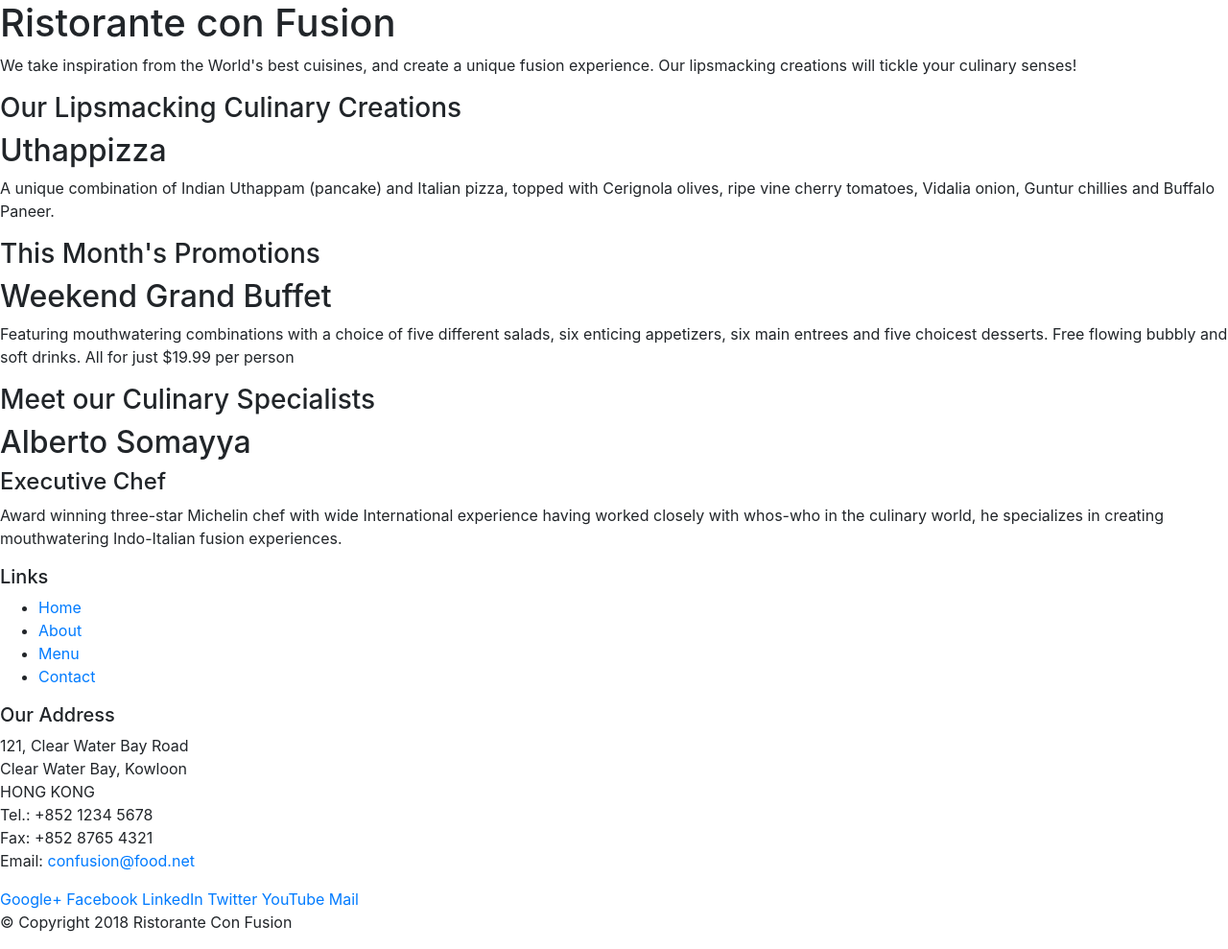
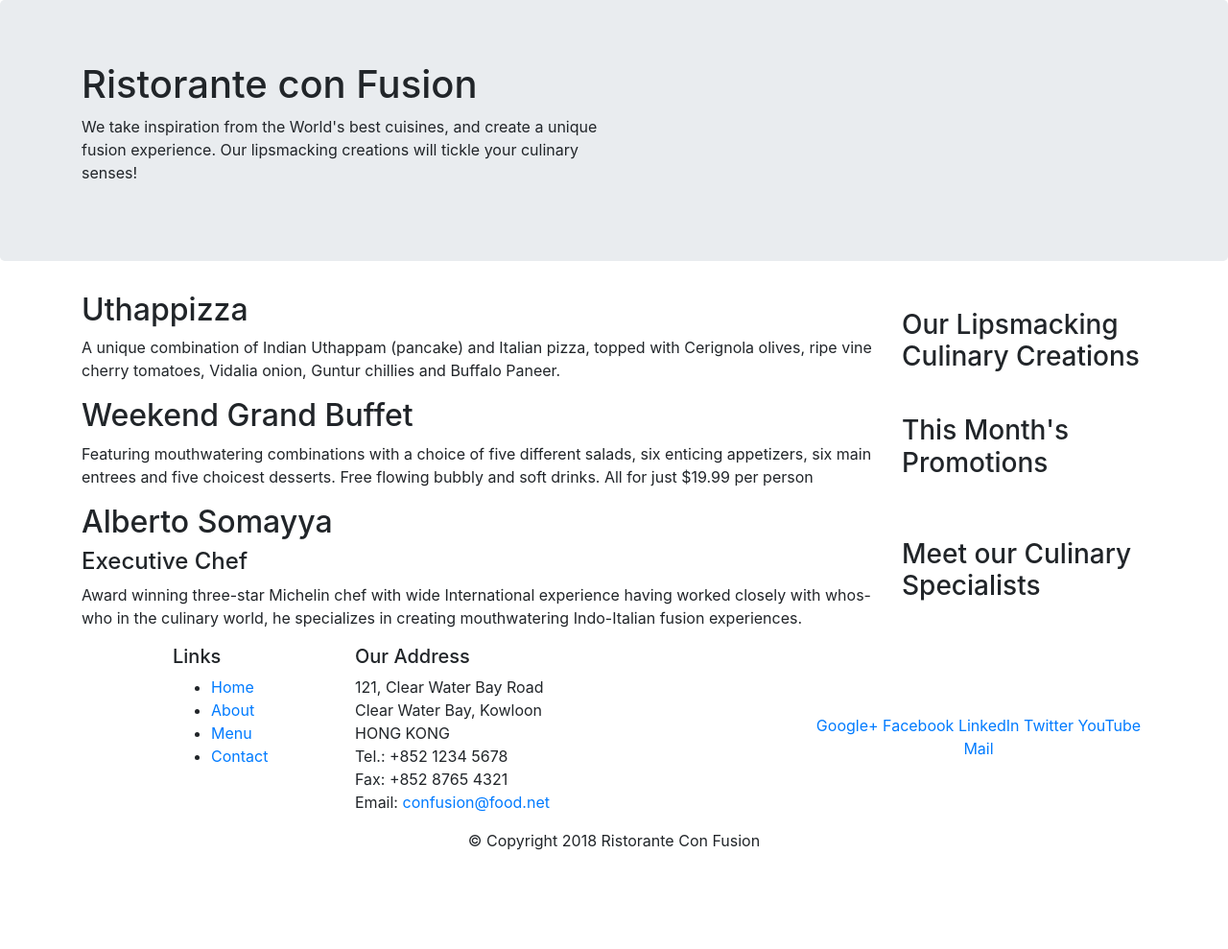
Before and after one commit to niskyB/BT-Assignment1, a website: page index.html in a window 1280 px wide. Shown: the whole page at 96% size. After the commit the page ends 904 px from the top, so only its background shows below. Drawn offline with nearby package versions, Linux system fonts and the light colour scheme.

Commit message:
Bootstrap Grid Part 1

```diff
--- a/index.html
+++ b/index.html
@@ -3,74 +3,83 @@
 
 <head>
     <title>Ristorante Con Fusion</title>
-    <meta charset="utf-8">
-    <meta name="viewport" content="width=device-width, initial-scale=1, shrink-to-fit=no">
-    <meta http-equiv="x-ua-compatible" content="ie=edge">
-    <link rel="stylesheet" href="node_modules/bootstrap/dist/css/bootstrap.min.css">
-    <script src="node_modules/jquery/dist/jquery.slim.min.js"></script>
-    <script src="node_modules/popper.js/dist/umd/popper.min.js"></script>
-    <script src="node_modules/bootstrap/dist/js/bootstrap.min.js"></script>
+    <!-- Required meta tags always come first -->
+    <meta charset="utf-8" />
+    <meta name="viewport" content="width=device-width, initial-scale=1, shrink-to-fit=no" />
+    <meta http-equiv="x-ua-compatible" content="ie=edge" />
+
+    <!-- Bootstrap CSS -->
+    <link rel="stylesheet" href="node_modules/bootstrap/dist/css/bootstrap.min.css" />
+    <link rel="stylesheet" href="node_modules/font-awesome/css/font-awesome.min.css" />
+    <link rel="stylesheet" href="node_modules/bootstrap-social/bootstrap-social.css" />
+    <link href="css/styles.css" rel="stylesheet" />
 </head>
 
 <body>
-
-    <header>
-        <div>
-            <div>
-                <div>
+    <header class="jumbotron">
+        <div class="container">
+            <div class="row row-header">
+                <div class="col-12 col-sm-6">
                     <h1>Ristorante con Fusion</h1>
-                    <p>We take inspiration from the World's best cuisines, and create a unique fusion experience. Our
-                        lipsmacking creations will tickle your culinary senses!</p>
+                    <p>
+                        We take inspiration from the World's best cuisines, and create a unique fusion experience. Our
+                        lipsmacking creations will tickle your culinary senses!
+                    </p>
                 </div>
-                <div>
-                </div>
+                <div class="col-12 col-sm"></div>
             </div>
         </div>
     </header>
-
-    <div>
-        <div>
-            <div>
+    <div class="container">
+        <div class="row row-content align-items-center">
+            <div class="col-12 col-sm-4 order-sm-last col-md-3">
                 <h3>Our Lipsmacking Culinary Creations</h3>
             </div>
-            <div>
+            <div class="col col-sm order-sm-first col-md">
                 <h2>Uthappizza</h2>
-                <p>A unique combination of Indian Uthappam (pancake) and Italian pizza, topped with Cerignola olives,
-                    ripe vine cherry tomatoes, Vidalia onion, Guntur chillies and Buffalo Paneer.</p>
+                <p>
+                    A unique combination of Indian Uthappam (pancake) and Italian pizza, topped with Cerignola olives,
+                    ripe vine cherry tomatoes, Vidalia onion, Guntur chillies and Buffalo Paneer.
+                </p>
             </div>
         </div>
 
-
-        <div>
-            <div>
+        <div class="row row-content align-items-center">
+            <div class="col-12 col-sm-4 order-sm-last col-md-3">
                 <h3>This Month's Promotions</h3>
             </div>
-            <div>
+            <div class="col col-sm order-sm-first col-md">
                 <h2>Weekend Grand Buffet</h2>
-                <p>Featuring mouthwatering combinations with a choice of five different salads, six enticing appetizers,
+                <p>
+                    Featuring mouthwatering combinations with a choice of five different salads, six enticing
+                    appetizers,
                     six main entrees and five choicest desserts. Free flowing bubbly and soft drinks. All for just
-                    $19.99 per person </p>
+                    $19.99
+                    per person
+                </p>
             </div>
         </div>
 
-        <div>
-            <div>
+        <div class="row row-content align-items-center">
+            <div class="col-12 col-sm-4 order-sm-last col-md-3">
                 <h3>Meet our Culinary Specialists</h3>
             </div>
-            <div>
+            <div class="col col-sm order-sm-first col-md">
                 <h2>Alberto Somayya</h2>
                 <h4>Executive Chef</h4>
-                <p>Award winning three-star Michelin chef with wide International experience having worked closely with
+                <p>
+                    Award winning three-star Michelin chef with wide International experience having worked closely with
                     whos-who in the culinary world, he specializes in creating mouthwatering Indo-Italian fusion
-                    experiences. </p>
+                    experiences.
+                </p>
             </div>
         </div>
     </div>
 
-    <footer>
-        <div>
-            <div>
-                <div>
+    <footer class="footer">
+        <div class="container">
+            <div class="row">
+                <div class="col-4 offset-1 col-sm-2">
                     <h5>Links</h5>
                     <ul>
                         <li><a href="#">Home</a></li>
@@ -79,19 +88,19 @@
                         <li><a href="#">Contact</a></li>
                     </ul>
                 </div>
-                <div>
+                <div class="col-7 col-sm-5">
                     <h5>Our Address</h5>
                     <address>
-                        121, Clear Water Bay Road<br>
-                        Clear Water Bay, Kowloon<br>
-                        HONG KONG<br>
-                        Tel.: +852 1234 5678<br>
-                        Fax: +852 8765 4321<br>
+                        121, Clear Water Bay Road<br />
+                        Clear Water Bay, Kowloon<br />
+                        HONG KONG<br />
+                        Tel.: +852 1234 5678<br />
+                        Fax: +852 8765 4321<br />
                         Email: <a href="mailto:confusion@food.net">confusion@food.net</a>
                     </address>
                 </div>
-                <div>
-                    <div>
+                <div class="col-12 col-sm-4 align-self-center">
+                    <div class="text-center">
                         <a href="http://google.com/+">Google+</a>
                         <a href="http://www.facebook.com/profile.php?id=">Facebook</a>
                         <a href="http://www.linkedin.com/in/">LinkedIn</a>
@@ -101,14 +110,13 @@
                     </div>
                 </div>
             </div>
-            <div>
-                <div>
+            <div class="row justify-content-center">
+                <div class="col-auto">
                     <p>© Copyright 2018 Ristorante Con Fusion</p>
                 </div>
             </div>
         </div>
     </footer>
-
 </body>
 
 </html>
```
